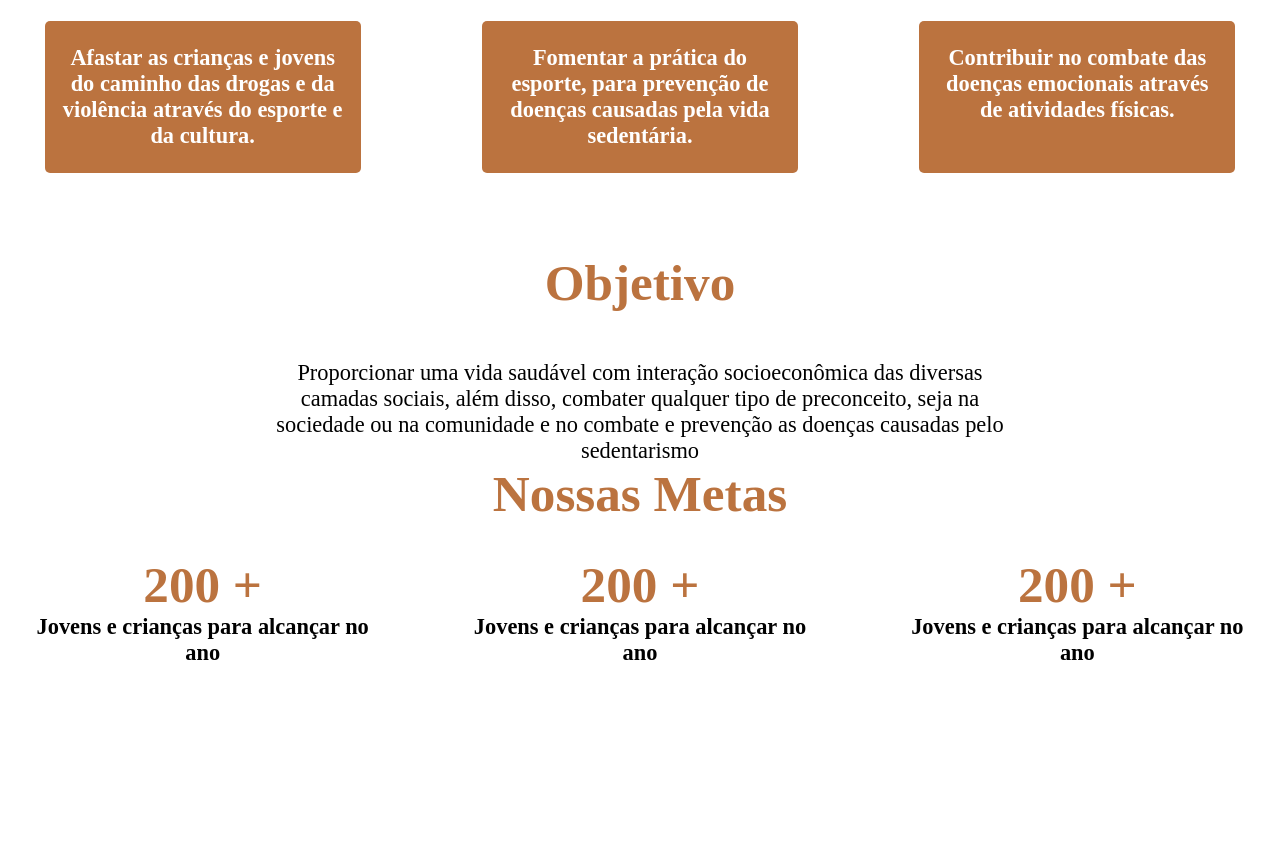
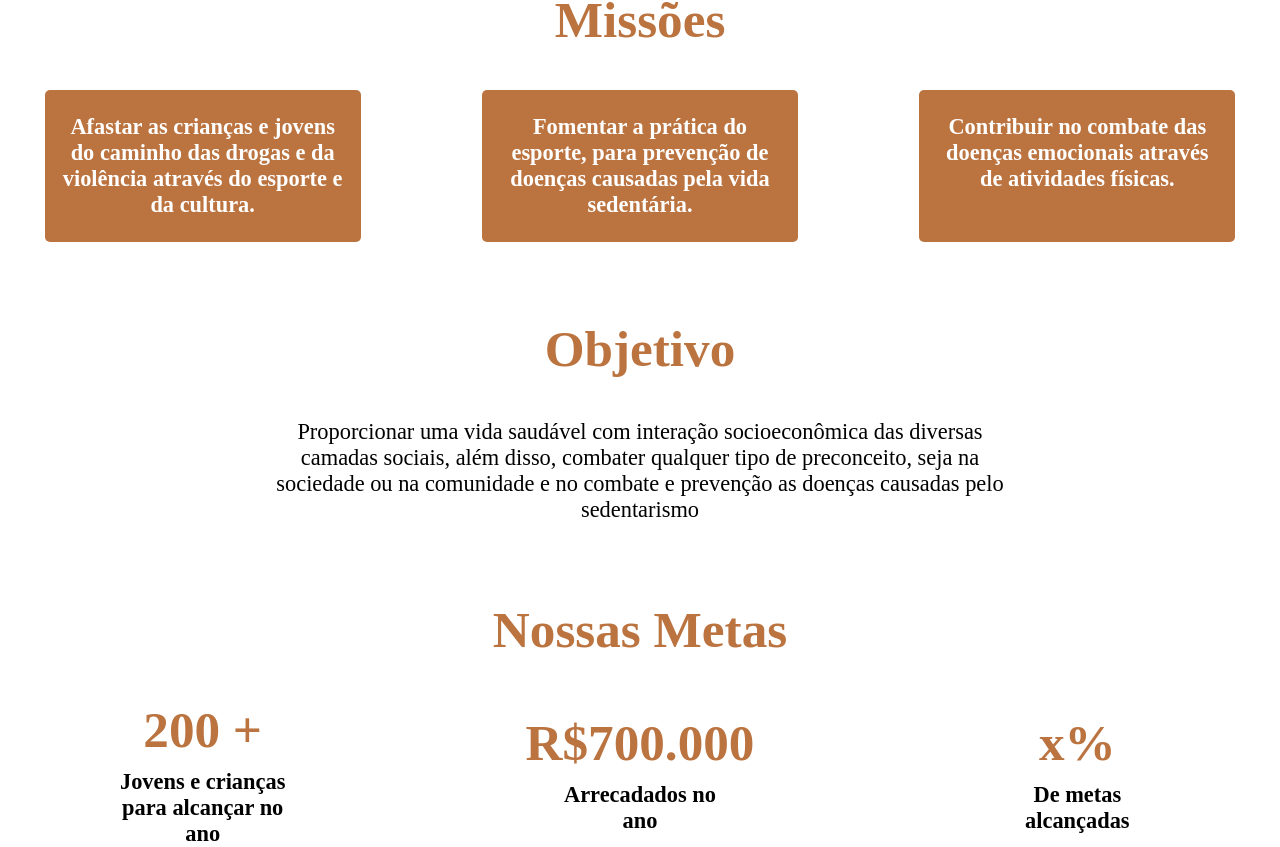
Before and after one commit to Bushido-Tecnologia/frontend, a Next.js app: page / in a window 1280 px wide. Shown: the part 1341-2188 px from the top of the page. Before the commit the page ends 2007 px from the top, so only its background shows below. Built offline with nearby package versions, Linux system fonts and the light colour scheme.

Commit message:
Fixing UI

```diff
--- a/src/app/page.tsx
+++ b/src/app/page.tsx
@@ -42,18 +42,16 @@ const Home = () => {
         </div>
       </div>
 
+      <Title text="Missões" />
       <div className={home.home__missions}>
-        <Title text="Missões" />
-
         <Mission text="Afastar as crianças e jovens do caminho das drogas e da violência através do esporte e da cultura." />
         <Mission text="Fomentar a prática do esporte, para prevenção de doenças causadas pela vida sedentária." />
         <Mission text="Contribuir no combate das doenças emocionais através de atividades físicas." />
 
       </div>
 
+      <Title text="Objetivo" />
       <div className={home.home__objective}>
-        <Title text="Objetivo" />
-
         <p className={home.home__objective__text}>
           Proporcionar uma vida saudável com interação socioeconômica das diversas camadas sociais, além disso, combater qualquer tipo de preconceito, seja na sociedade ou na comunidade e no combate e prevenção as doenças causadas pelo sedentarismo
         </p>
@@ -68,13 +66,13 @@ const Home = () => {
         </div>
 
         <div className={home.home__goals__goal}>
-          <h5 className={home.home__goals__goal__data}>200 +</h5>
-          <h6 className={home.home__goals__goal__description}>Jovens e crianças para alcançar no ano</h6>
+          <h5 className={home.home__goals__goal__data}>R$700.000</h5>
+          <h6 className={home.home__goals__goal__description}>Arrecadados no ano</h6>
         </div>
 
         <div className={home.home__goals__goal}>
-          <h5 className={home.home__goals__goal__data}>200 +</h5>
-          <h6 className={home.home__goals__goal__description}>Jovens e crianças para alcançar no ano</h6>
+          <h5 className={home.home__goals__goal__data}>x%</h5>
+          <h6 className={home.home__goals__goal__description}>De metas alcançadas</h6>
         </div>
       </div>
     </main>
--- a/src/components/Title/style.module.css
+++ b/src/components/Title/style.module.css
@@ -4,4 +4,6 @@
     text-align: center;
 
     width: 100%;
+
+    margin: 1.5em 0 .8em;
 }
--- a/src/styles/home.module.css
+++ b/src/styles/home.module.css
@@ -12,6 +12,7 @@
 .home__init__banner {
     width: 100%;
     height: 100%;
+    object-fit: cover;
 }
 
 .home__init__content {
@@ -107,9 +108,6 @@
     display: flex;
     flex-direction: column;
     align-items: center;
-    gap: 3em;
-
-    margin-top: 5em;
 }
 
 .home__objective__text {
@@ -129,8 +127,6 @@
     flex-direction: column;
     align-items: center;
     gap: 4em;
-
-    margin-top: 2rem;
 }
 
 .home__goals__goal {
@@ -141,6 +137,8 @@
     color: var(--primary-color);
     font-size: var(--font-size-large);
     text-align: center;
+
+    margin-bottom: .2em;
 }
 
 .home__goals__goal__description {
@@ -209,4 +207,8 @@
     .home__goals__goal {
         width: 33%;
     }
+
+    .home__goals__goal__description {
+        max-width: 45%;
+    }
 }
```
